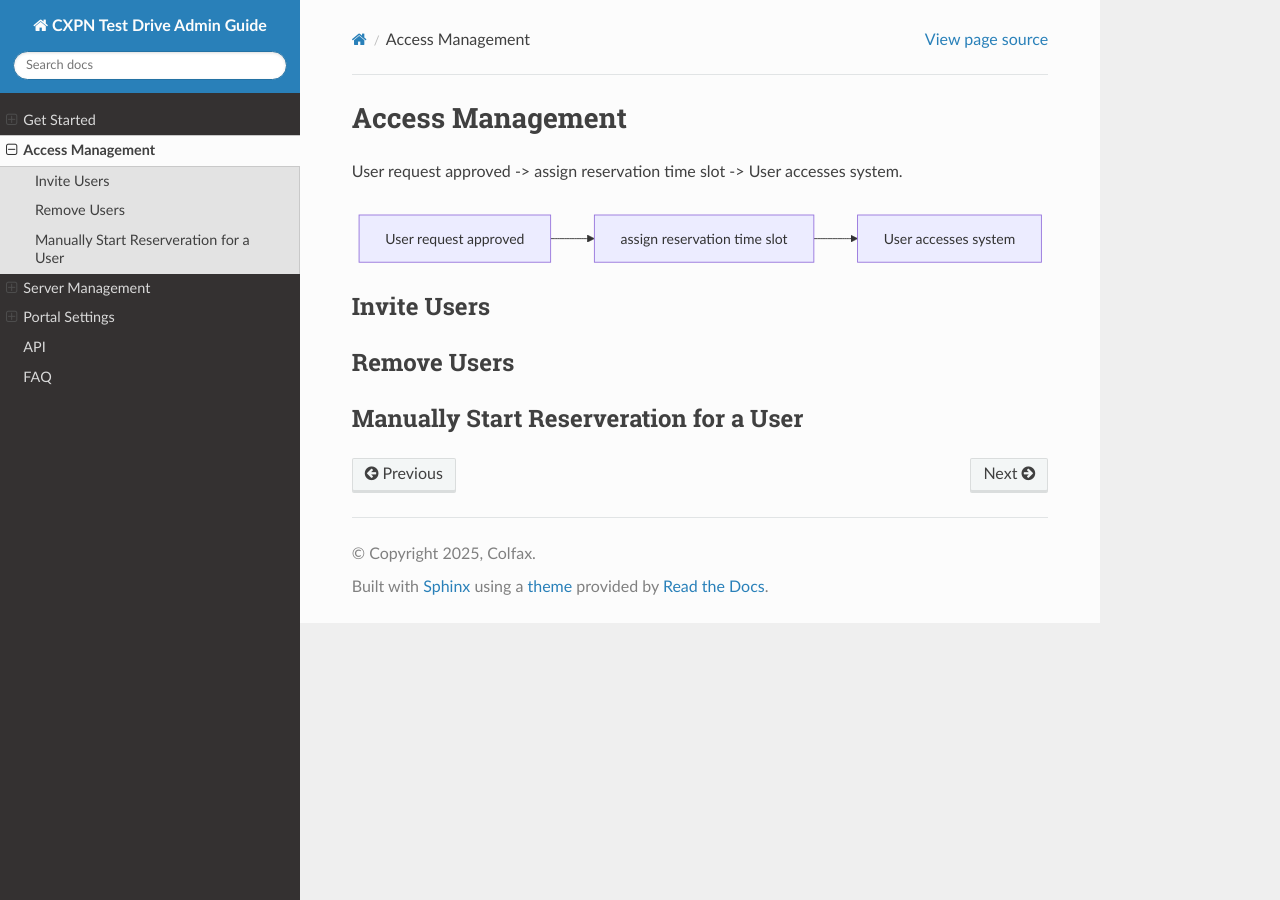
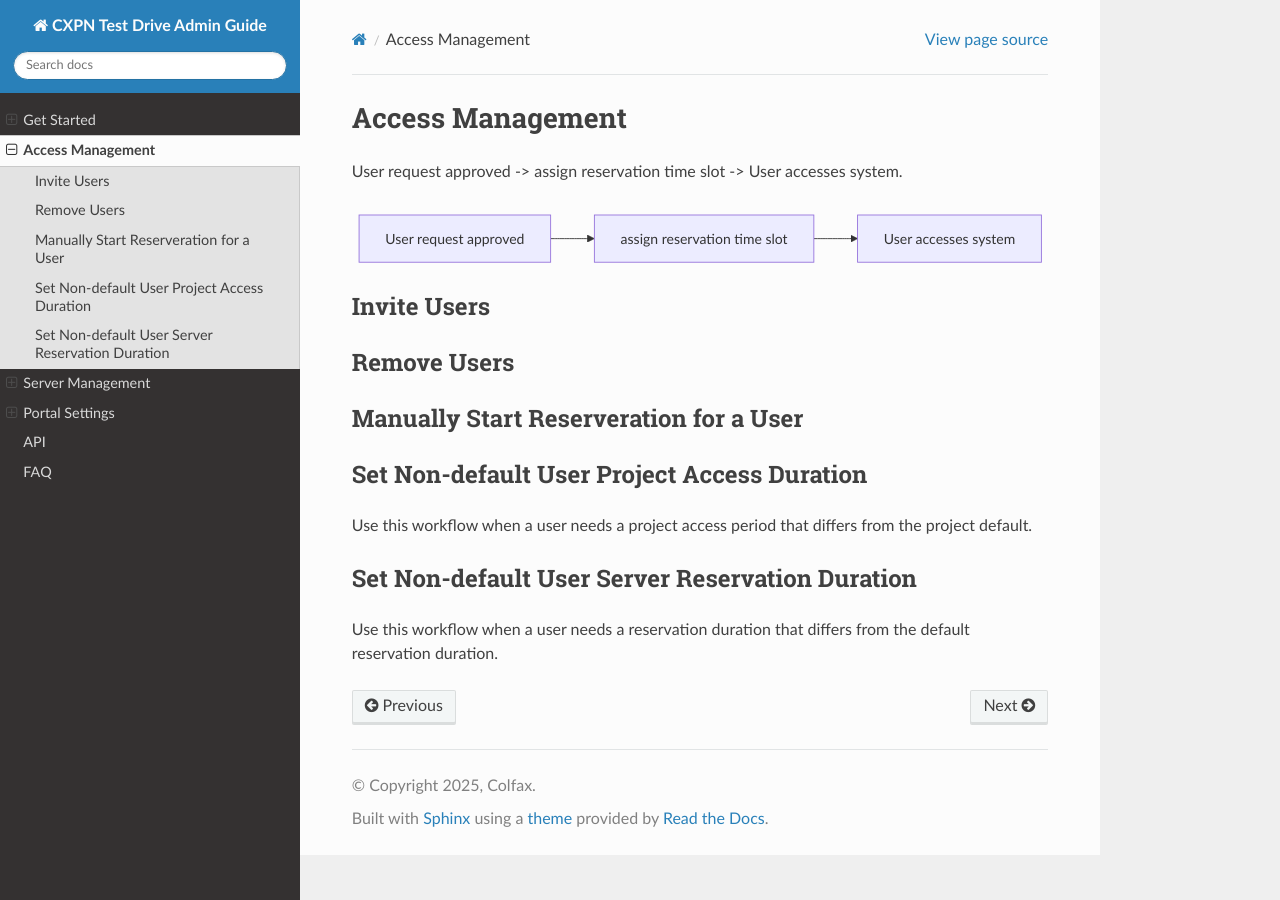
Before and after one commit to ColfaxResearch/cxpn-admin-readthedocs, a Sphinx documentation site: the page built from docs/source/access-management.rst, in a window 1280 px wide. Built offline with Sphinx 7.4.7 and the Read the Docs theme 3.1.0, drawn with Linux system fonts in a browser that asks for light colours.

Commit message:
docs(access-management): add non-default access and reservation duration sections

```diff
--- a/docs/source/access-management.rst
+++ b/docs/source/access-management.rst
@@ -48,3 +48,13 @@ Remove Users
 
 Manually Start Reserveration for a User
 ---------------------------------------
+
+Set Non-default User Project Access Duration
+--------------------------------------------
+
+Use this workflow when a user needs a project access period that differs from the project default.
+
+Set Non-default User Server Reservation Duration
+------------------------------------------------
+
+Use this workflow when a user needs a reservation duration that differs from the default reservation duration.
```
